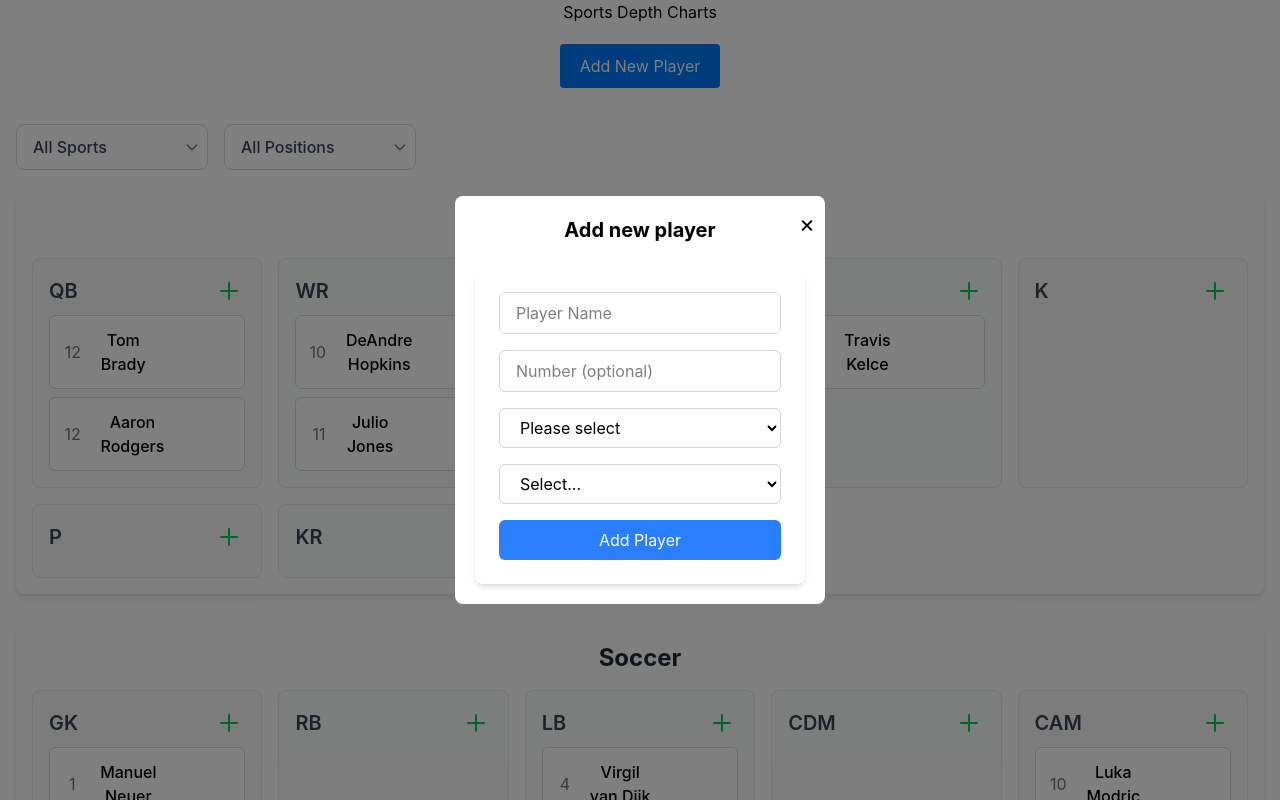
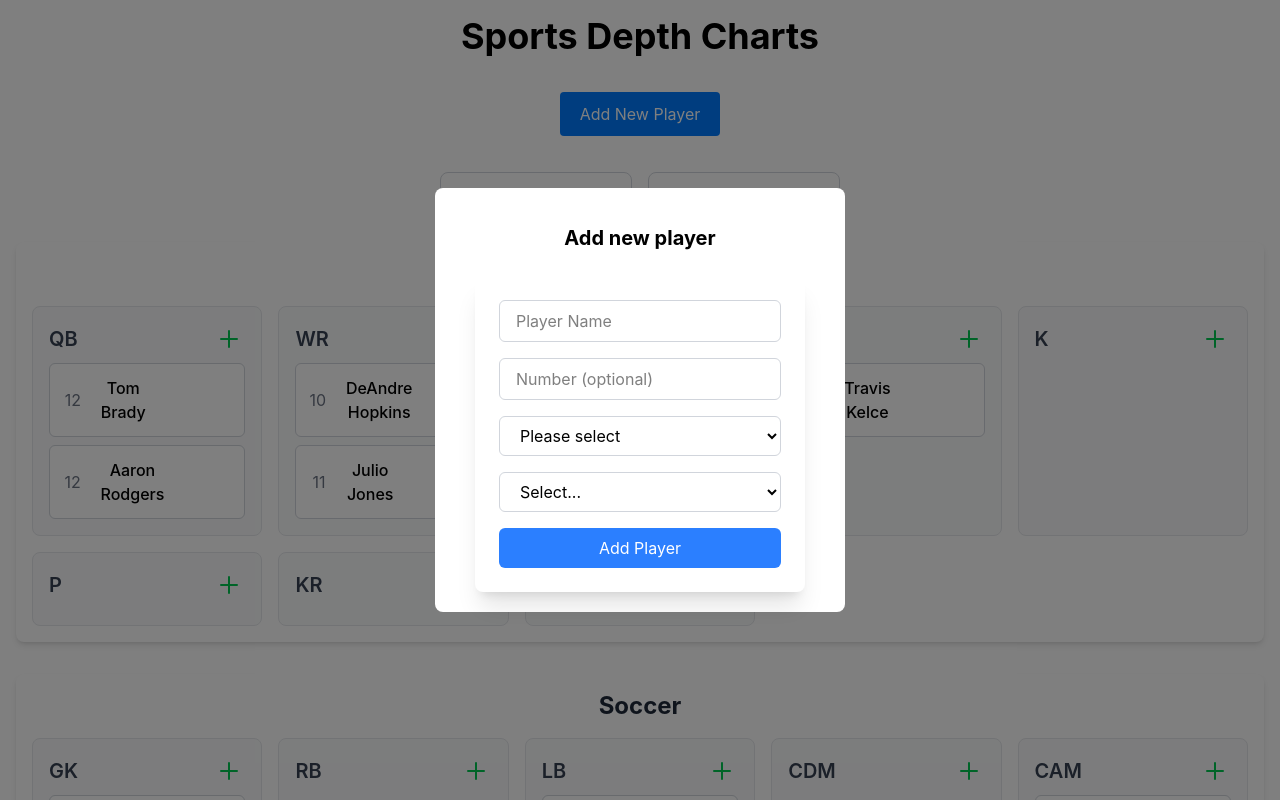
Before and after one commit to mwonng/sportsbet-interview, a React (Create React App) app: page / in a window 1280 px wide. Both pictures are taken after a click on the button "Add New Player". Shown: the top 800 px of the page. Built offline with nearby package versions, Linux system fonts and the light colour scheme.

Commit message:
Add skeleton

```diff
--- a/src/App.css
+++ b/src/App.css
@@ -53,7 +53,7 @@
 
 .modal-content {
   background-color: white;
-  padding: 20px;
+  padding: 20px 40px;
   border-radius: 8px;
   position: relative;
   min-width: 300px;
--- a/src/App.js
+++ b/src/App.js
@@ -3,10 +3,13 @@ import './App.css';
 import DepthChart from './components/DepthChart';
 import PlayerForm from './components/PlayerForm';
 import Modal from './components/Modal';
+import Skeleton from "./components/Skeleton";
 import {
   mockedConfigAPI,
   mockedPlayerAPI
 } from './utils/api'
+
+
 function App() {
   const [depthCharts, setDepthCharts] = useState({
     NFL: {},
@@ -103,13 +106,16 @@ function App() {
   };
 
   if (isLoading) {
-    return <div>Loading sports configuration...</div>;
+    return (<div>
+      <Skeleton count={5} /> {/* Adjust the count or other props as needed */}
+    </div>)
   }
 
   return (
     <div className="App">
-      <h1>Sports Depth Charts</h1>
-      <button
+      <h1 className="text-4xl font-bold text-center text-black-600 my-4">
+        Sports Depth Charts
+      </h1>      <button
         className="add-player-button"
         onClick={() => openAddPlayerModal()}
       >
--- a/src/components/DepthChart.js
+++ b/src/components/DepthChart.js
@@ -52,7 +52,7 @@ function DepthChart({ depthCharts, onRemovePlayer, sportsConfig, onAddPlayer, on
           return (
             <div key={sport} className="bg-white rounded-lg shadow-md p-4">
               <h2 className="text-2xl font-bold text-gray-800 mb-4">{sport}</h2>
-              <div className="grid grid-cols-1 md:grid-cols-4 lg:grid-cols-5 gap-4">
+              <div className="grid grid-cols-1 md:grid-cols-3 lg:grid-cols-5 gap-4">
                 {availablePositions.map(position => {
                   if (selectedPosition !== 'ALL' && position !== selectedPosition) return null;
 
@@ -98,16 +98,16 @@ function DepthChart({ depthCharts, onRemovePlayer, sportsConfig, onAddPlayer, on
         })}
       </div>
     );
-  }, [selectedSport, sportsConfig, selectedPosition, depthCharts, onAddPlayer, onRemovePlayer, onUpdateDepthChart]);
+  }, [selectedSport, sportsConfig, localCharts, onUpdateDepthChart, selectedPosition, onAddPlayer, onRemovePlayer]);
 
   const FilterComponent = React.memo(() => {
     return (
-      <div className="mb-6 flex gap-4">
-        <div className="relative">
+      <div className="mb-6 flex flex-col sm:flex-row gap-4 justify-center ">
+        <div className="relative w-full sm:w-48">
           <select
             value={selectedSport}
             onChange={(e) => setSelectedSport(e.target.value)}
-            className="appearance-none w-48 px-4 py-2.5 bg-white border border-gray-300 rounded-lg text-gray-700
+            className="appearance-none w-full sm:w-48 px-4 py-2.5 bg-white border border-gray-300 rounded-lg text-gray-700
               font-medium cursor-pointer hover:border-gray-400 focus:outline-none focus:border-blue-500
               focus:ring-2 focus:ring-blue-200 transition-all duration-200"
           >
@@ -123,11 +123,11 @@ function DepthChart({ depthCharts, onRemovePlayer, sportsConfig, onAddPlayer, on
           </div>
         </div>
 
-        <div className="relative">
+        <div className="relative w-full sm:w-48">
           <select
             value={selectedPosition}
             onChange={(e) => setSelectedPosition(e.target.value)}
-            className="appearance-none w-48 px-4 py-2.5 bg-white border border-gray-300 rounded-lg text-gray-700
+            className="appearance-none w-full sm:w-48 px-4 py-2.5 bg-white border border-gray-300 rounded-lg text-gray-700
               font-medium cursor-pointer hover:border-gray-400 focus:outline-none focus:border-blue-500
               focus:ring-2 focus:ring-blue-200 transition-all duration-200"
           >
@@ -139,7 +139,7 @@ function DepthChart({ depthCharts, onRemovePlayer, sportsConfig, onAddPlayer, on
             }
           </select>
           <div className="absolute inset-y-0 right-0 flex items-center px-2 pointer-events-none">
-            <svg className="w-4 h-4 text-gray-500" fill="none" stroke="currentColor" viewBox="0 0 24 24">
+            <svg className="w-4 h-4 text-gray-500" fill="none" stroke="currentColor" viewBox="0 0 24 24" preserveAspectRatio="xMidYMid meet">
               <path strokeLinecap="round" strokeLinejoin="round" strokeWidth="2" d="M19 9l-7 7-7-7" />
             </svg>
           </div>
--- a/src/components/Modal.js
+++ b/src/components/Modal.js
@@ -1,18 +1,32 @@
-import React from 'react';
+import React, { useEffect, useRef } from 'react';
 
 function Modal({ isOpen, onClose, children, title }) {
+  const modalRef = useRef();
+
+  useEffect(() => {
+    function handleClickOutside(event) {
+      if (modalRef.current && !modalRef.current.contains(event.target)) {
+        onClose();
+      }
+    }
+
+    if (isOpen) {
+      document.addEventListener('mousedown', handleClickOutside);
+    } else {
+      document.removeEventListener('mousedown', handleClickOutside);
+    }
+
+    return () => {
+      document.removeEventListener('mousedown', handleClickOutside);
+    };
+  }, [isOpen, onClose]);
+
   if (!isOpen) return null;
 
   return (
     <div className="modal-overlay">
-      <div className="modal-content">
-        <button
-          className="modal-close"
-          onClick={onClose}
-        >
-          ×
-        </button>
-        {title && <h2 className="modal-title font-bold text-xl pb-6">{title}</h2>}
+      <div className="modal-content" ref={modalRef}>
+        {title && <h2 className="modal-title font-bold text-xl pb-6 mt-4">{title}</h2>}
         {children}
       </div>
     </div>
--- a/src/components/PlayerForm.js
+++ b/src/components/PlayerForm.js
@@ -15,8 +15,6 @@ function PlayerForm({ sportsConfig, onAddPlayer, initialPosition, initialSport }
     number: ''
   });
   const [showWarning, setShowWarning] = useState(false);
-
-  console.log("pc, ", initialPosition, initialSport)
 
   const handleSubmit = (e) => {
     e.preventDefault();
@@ -41,7 +39,7 @@ function PlayerForm({ sportsConfig, onAddPlayer, initialPosition, initialSport }
   };
 
   return (
-    <form onSubmit={handleSubmit} className="max-w-md mx-auto p-6 space-y-4 bg-white rounded-lg shadow-md">
+    <form onSubmit={handleSubmit} className="max-w-md mx-auto p-6 space-y-4 bg-white rounded-lg shadow-xl">
       {showWarning && (
         <div className="p-3 mb-4 text-sm text-red-700 bg-red-100 rounded-lg">
           Please fill in all required fields
--- /dev/null
+++ b/src/components/Skeleton.js
@@ -0,0 +1,33 @@
+import React from "react";
+
+const SkeletonPage = () => {
+  return (
+    <div className="min-h-screen bg-gray-100 p-20">
+      <header className="bg-white shadow-md rounded-2xl p-4 mb-6">
+        <div className="h-6 bg-gray-300 rounded w-1/4 mb-2"></div>
+        <div className="h-4 bg-gray-300 rounded w-1/6"></div>
+      </header>
+
+      <div className="grid grid-cols-1 md:grid-cols-3 lg:grid-cols-5 gap-6">
+        {Array.from({ length: 5 }).map((_, index) => (
+          <div
+            key={index}
+            className="md:col-span-2 lg:col-span-1 bg-white shadow-md rounded-2xl p-6"
+          >
+            <div className="h-6 bg-gray-300 rounded w-1/2 mb-4"></div>
+            <div className="space-y-4">
+              {Array.from({ length: 6 }).map((_, subIndex) => (
+                <div
+                  key={subIndex}
+                  className="h-4 bg-gray-300 rounded w-full mb-2"
+                ></div>
+              ))}
+            </div>
+          </div>
+        ))}
+      </div>
+    </div>
+  );
+};
+
+export default SkeletonPage;
--- a/src/utils/api.js
+++ b/src/utils/api.js
@@ -26,6 +26,7 @@ export const mockedPlayerAPI = new Promise(resolve =>
       },
       Soccer: {
         'SS': [
+          { id: '22', name: 'Kaka', number: '22', position: 'SS' },
           { id: '4', name: 'Lionel Messi', number: '10', position: 'SS' },
           { id: '5', name: 'Cristiano Ronaldo', number: '7', position: 'SS' }
         ],
```
